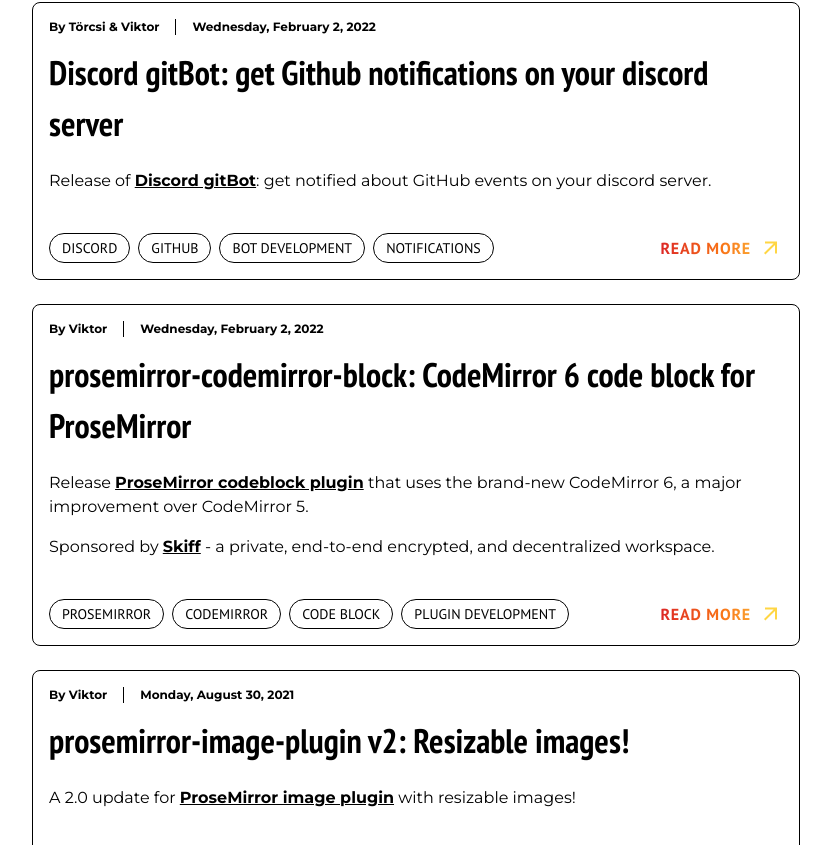
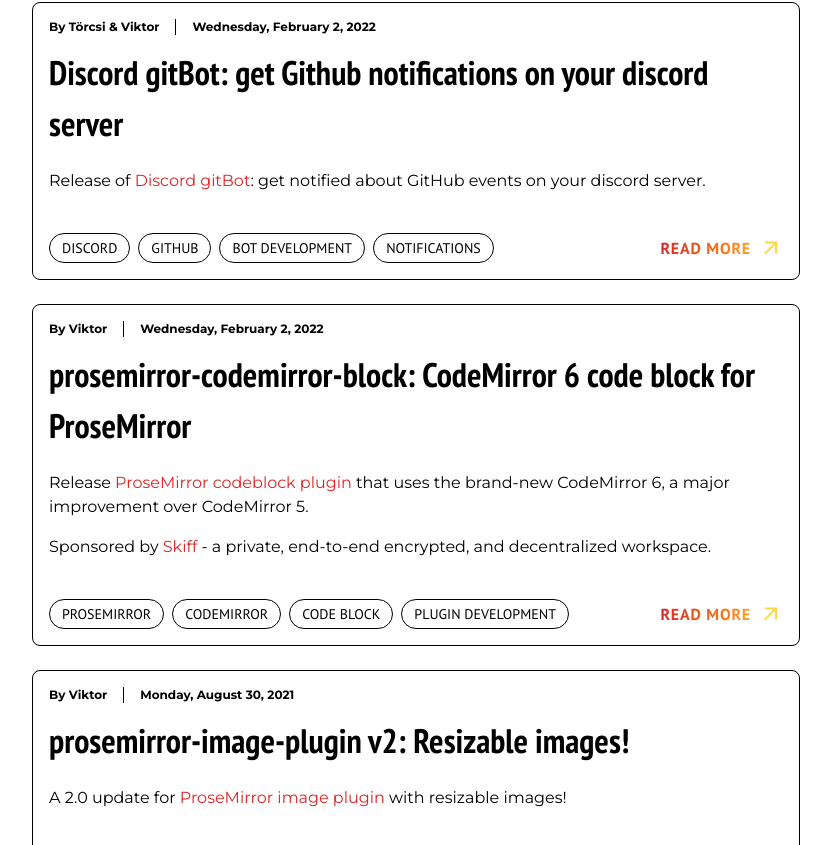
Before and after one commit to emergence-engineering/blog, a Next.js app: page /blog in a window 1280 px wide. Shown: the part 2355-3200 px from the top of the page, without its empty margins (224-1055 px from the left). Built offline with nearby package versions, Linux system fonts and the light colour scheme; no server answers; what @inline-svg-unique-id/react would draw is missing.

Commit message:
fix posts' codeblock issues

```diff
--- a/features/article/components/Markdown.tsx
+++ b/features/article/components/Markdown.tsx
@@ -19,7 +19,10 @@ const Markdown: FunctionComponent<MarkDownProps> = (props: MarkDownProps) => {
         code: CodeHighlight,
         a: ({ node, ...props }) =>
           formatLinks ? (
-            <a {...props} className="font-montserrat font-semibold underline">
+            <a
+              {...props}
+              className="font-montserrat text-red-600 hover:underline"
+            >
               {props.children}
             </a>
           ) : (
--- a/pages/blog/json-schema-from-mustache.tsx
+++ b/pages/blog/json-schema-from-mustache.tsx
@@ -103,14 +103,14 @@ Only the \`AnyField\` can be nullable, and the \`ObjectSchema\` can have additio
 For the sake of completeness, we will need to require all the properties of an object (which is not nullable), and we will need at least one element in an array if it is not used as conditions.
 
 So given the following template I want the \`list\` to have at least one element in it:
-\`\`\`jsTemplates
+\`\`\`js-templates
 List
 {{#list}}
  - {{.}}
 {{/list}}
 \`\`\`
 But in this case I would allow an empty \`list\`:
-\`\`\`jsTemplates
+\`\`\`js-templates
 {{#list}}
 List
 {{/list}}
@@ -119,7 +119,7 @@ List
 {{/list}}
 \`\`\`
 Or here an empty array in \`repo\` is fine too:
-\`\`\`jsTemplates
+\`\`\`js-templates
 {{#github}}
 You can check the following github repo: {{repo}}
 {{/github}}
--- a/pages/blog/lexical-slash-menu-plugin.tsx
+++ b/pages/blog/lexical-slash-menu-plugin.tsx
@@ -4,10 +4,13 @@ import dynamic from "next/dynamic";
 
 import ArticleWrapper from "../../features/article/components/ArticleWrapper";
 import { ArticleIntro } from "../../features/article/types";
-import Markdown from "../../features/article/components/Markdown";
 import ArticleShareOgTags from "../../features/article/components/ArticleShareOgTags";
 import ArticleHeader from "../../features/article/components/ArticleHeader";
 
+const Markdown = dynamic(
+  () => import("../../features/article/components/Markdown"),
+  { ssr: false },
+);
 const DynamicEditor = dynamic(
   () => import("../../articles/lexical-slash-menu-plugin/Editor"),
   { ssr: false },
```
